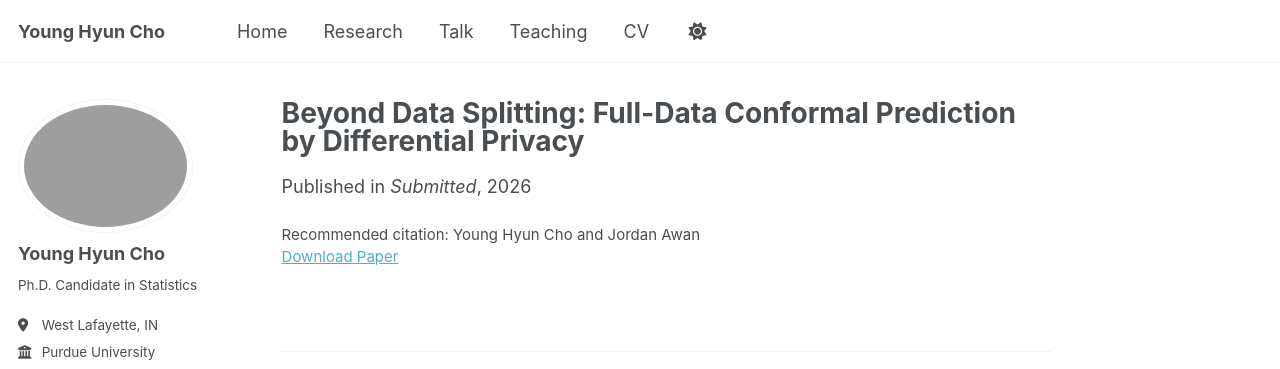
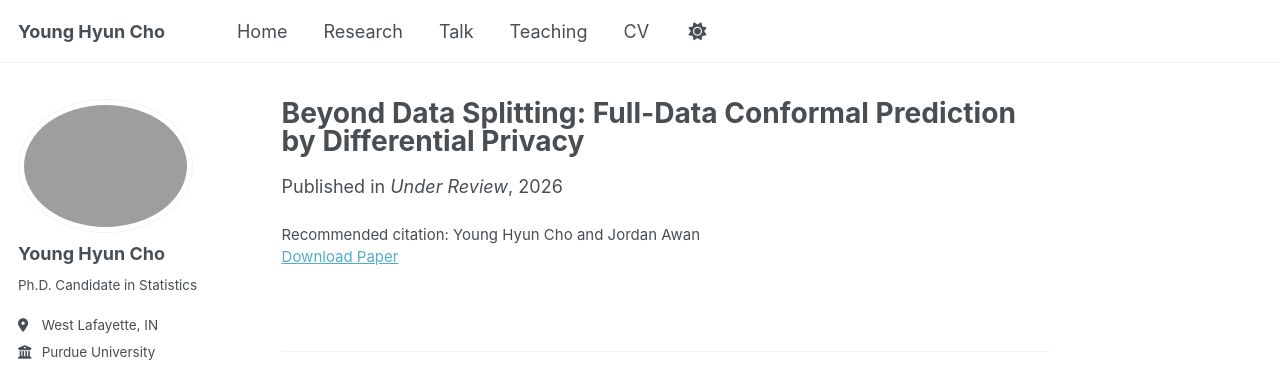
Before and after one commit to yhcho-stat/young, a Jekyll site: the page built from _publications/2026-01-01-beyond-data-splitting.md, in a window 1280 px wide. Shown: the top 369 px of the page. Built offline with Jekyll 4.4.1, drawn with Linux system fonts in a browser that asks for light colours; some web fonts are replaced; a script bundle is joined from its source files by our own code; library files that are not in the unit come from our copies.

Commit message:
Update 2026-01-01-beyond-data-splitting.md

```diff
--- a/_publications/2026-01-01-beyond-data-splitting.md
+++ b/_publications/2026-01-01-beyond-data-splitting.md
@@ -6,7 +6,7 @@ category: preprints
 permalink: /publication/beyond-data-splitting-full-data-conformal-prediction/
 date: 2026-03-08
 pub_status: "inprogress"
-venue: "Submitted"
+venue: "Under Review"
 paperurl: "https://arxiv.org/pdf/2603.07522"
 citation: "Young Hyun Cho and Jordan Awan"
 award: "Winner, 2026 ASA Student Paper Award (Statistical Learning and Data Science Section)"
```
